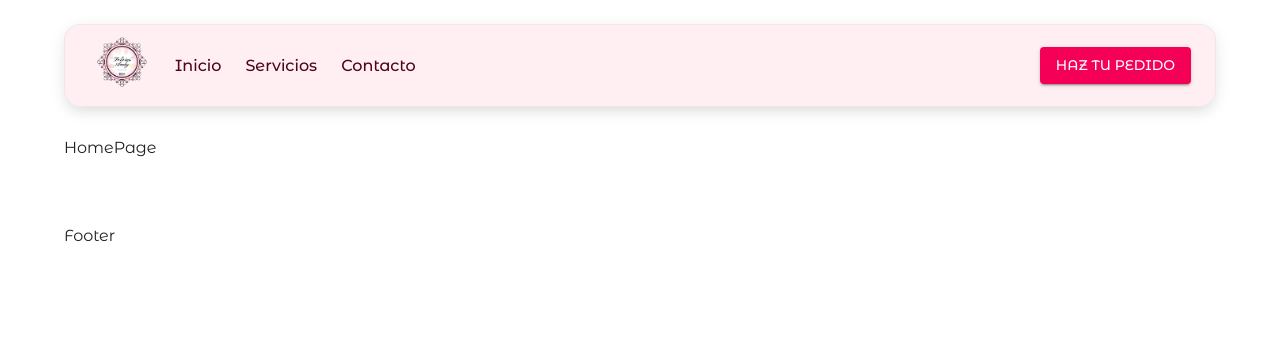
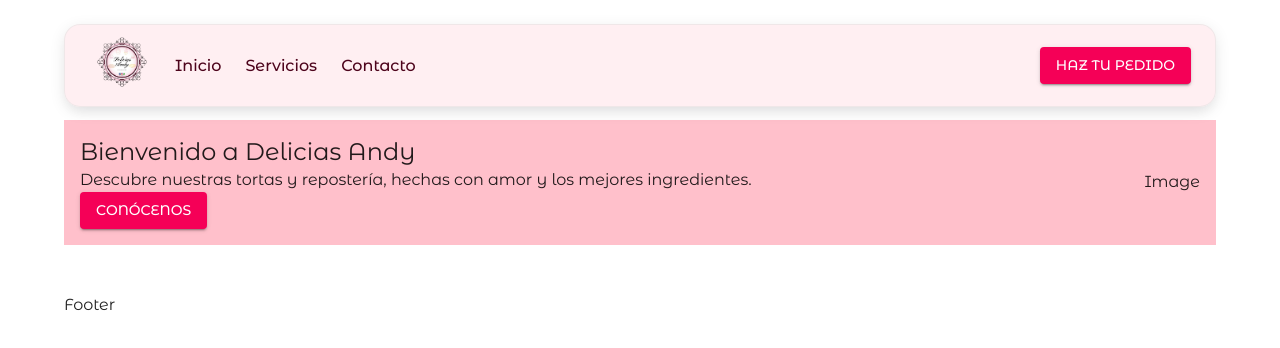
Before and after one commit to DOF1109/delicias-andy, a Next.js app: page / in a window 1280 px wide. Shown: the top 348 px of the page. Built offline with nearby package versions, Linux system fonts and the light colour scheme; what @mui/material-nextjs would draw is missing.

Commit message:
The bases of Banner were created.

```diff
--- a/src/app/page.jsx
+++ b/src/app/page.jsx
@@ -1,6 +1,8 @@
+import Banner from "@/components/layout/Banner"
+
 const HomePage = () => {
   return (
-    <p>HomePage</p>
+    <Banner />
   )
 }
 
--- /dev/null
+++ b/src/components/layout/Banner.jsx
@@ -0,0 +1,33 @@
+"use client";
+const { Box, Typography, Button } = require("@mui/material");
+
+const Banner = () => {
+  return (
+    <Box
+      sx={{
+        display: "flex",
+        alignItems: "center",
+        bgcolor: "primary.main",
+        flexDirection: { xs: "column", md: "row" },
+        justifyContent: { xs: "center", md: "space-between" },
+        p: 2,
+      }}
+    >
+      <Box>
+        <Typography component="h1" variant="h5">
+          Bienvenido a Delicias Andy
+        </Typography>
+        <Typography>
+          Descubre nuestras tortas y repostería, hechas con amor y los mejores
+          ingredientes.
+        </Typography>
+        <Button variant="contained" color="secondary">
+          Conócenos
+        </Button>
+      </Box>
+      <Box>Image</Box>
+    </Box>
+  );
+};
+
+export default Banner;
```
